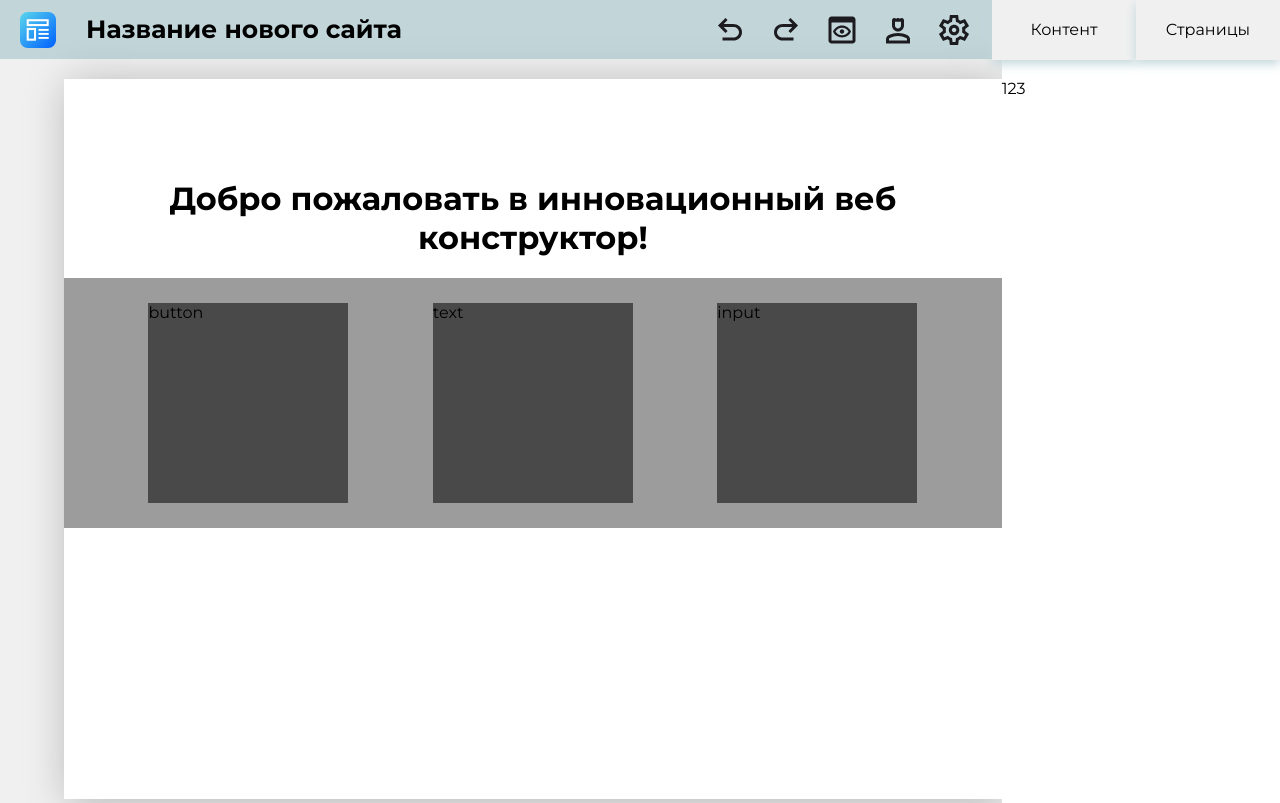
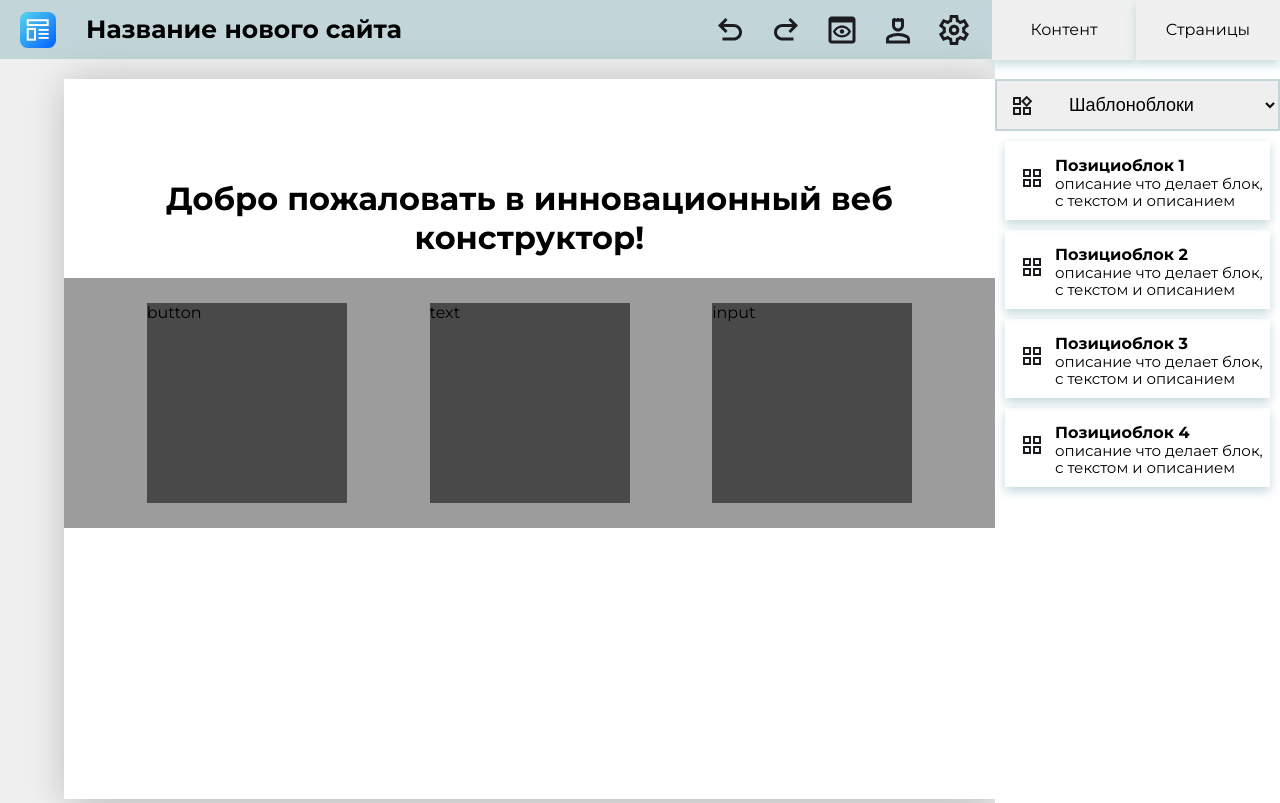
Before and after one commit to NikMakPak/weneo_, a React (Create React App) app: page / in a window 1280 px wide. Built offline with nearby package versions, Linux system fonts and the light colour scheme.

Commit message:
Add Sidebar selector and sidebar blocks

```diff
--- /dev/null
+++ b/src/components/SidebarBlock/SidebarBlock.jsx
@@ -0,0 +1,16 @@
+import React from 'react';
+import styles from './SidebarBlock.module.scss'
+
+const SidebarBlock = ({ title, descr }) => {
+    return (
+        <div className={styles.block}>
+            <img src='./img/grid_view.svg' alt="icon" />
+            <div className={styles.content}>
+                <h4>{title}</h4>
+                <p>{descr}</p>
+            </div>
+        </div>
+    );
+};
+
+export default SidebarBlock;
--- /dev/null
+++ b/src/components/SidebarBlock/SidebarBlock.module.scss
@@ -0,0 +1,28 @@
+@import "../../styleVars.scss";
+@import "../../utils/clearStyle.scss";
+
+.block {
+    @include clear;
+    min-height: 79px;
+    box-shadow: 0px 4px 10px #C2D6DA;
+    padding: 10px 5px 10px 0;
+    box-sizing: border-box;
+    margin-bottom: 10px;
+    transition: $T_TIME;
+
+
+    h4 {
+        font-weight: 600;
+        font-size: 16px;
+    }
+
+    p {
+        font-weight: 400;
+        font-size: 15px;
+        line-height: 17px;
+    }
+}
+.content{
+    margin-top: 5px;
+    margin-left: 50px;
+}
--- a/src/pages/Constructor/Constructor.jsx
+++ b/src/pages/Constructor/Constructor.jsx
@@ -1,21 +1,29 @@
 import React from "react"
 import styles from './Constructor.module.scss';
-import CapabilityCard from "../../components/CapabilityCard/CapabilityCard";
+import SidebarBlock from "../../components/SidebarBlock/SidebarBlock";
 import Block from "../../components/Block/Block";
 
 export default function Constructor() {
+    const arOptions = ['Шаблоноблоки', 'Нейроноблоки', 'Позициоблоки'];
+    const [value, setValue] = React.useState("");
+    const [rotateWidg, setRotateWidg] = React.useState(0);
+
+    const options = arOptions.map((text, index) => {
+        return <option key={index} value={index}>{text}</option>;
+    });
     return (<>
+
         <div className={styles.headerBar}>
             <div className={styles.headLBar}>
-          <img width={36} height={36} src="./img/construct.svg" alt=""/>
+                <img width={36} height={36} src="./img/construct.svg" alt="" />
                 <h3>Название нового сайта</h3>
             </div>
             <div className={styles.headRBar}>
-          <img src="./img/undo.svg" alt=""/>
-          <img style={{transform: "rotateY(180deg)"}} src="./img/undo.svg" alt=""/>
-          <img src="./img/preview.svg" alt=""/>
-          <img src="./img/person_min.svg" alt=""/>
-          <img src="./img/settings.svg" alt=""/>
+                <img src="./img/undo.svg" alt="" />
+                <img style={{ transform: "rotateY(180deg)" }} src="./img/undo.svg" alt="" />
+                <img src="./img/preview.svg" alt="" />
+                <img src="./img/person_min.svg" alt="" />
+                <img src="./img/settings.svg" alt="" />
                 <div className={styles.barSelector}>
                     <ul>
                         <li>Контент</li>
@@ -27,11 +35,37 @@ export default function Constructor() {
         <div className={styles.construct}>
             <div className={styles.constrWindow}>
                 {/* Рабочая зона */}
-          <h1 style={{'textAlign': "center", "marginTop": 100}}>Добро пожаловать в инновационный веб конструктор!</h1>
-          <Block/>
+                <h1 style={{ 'textAlign': "center", "marginTop": 100 }}>Добро пожаловать в инновационный веб конструктор!</h1>
+                <Block />
             </div>
             <div className={styles.sideBar}>
-          123
+                <img style={{ transform: `rotate(${rotateWidg}deg)` }} src="./img/widgets.svg" alt="" />
+                <select value={value} onChange={(event) => { setValue(event.target.value); setRotateWidg(prev => prev + 90) }}>
+                    {options}
+                </select>
+                <div className={styles.sideBarContent}>
+                    {value === "0" ?
+                        <>
+                            <SidebarBlock title={"Шаблоноблок 1"} descr={"описание что делает блок, с текстом и описанием"} />
+                            <SidebarBlock title={"Шаблоноблок 2"} descr={"описание что делает блок, с текстом и описанием"} />
+                            <SidebarBlock title={"Шаблоноблок 3"} descr={"описание что делает блок, с текстом и описанием"} />
+                            <SidebarBlock title={"Шаблоноблок 4"} descr={"описание что делает блок, с текстом и описанием"} />
+                        </>
+                        : value === "1" ?
+                            <>
+                                <SidebarBlock title={"Нейроноблок 1"} descr={"описание что делает блок, с текстом и описанием"} />
+                                <SidebarBlock title={"Нейроноблок 2"} descr={"описание что делает блок, с текстом и описанием"} />
+                                <SidebarBlock title={"Нейроноблок 3"} descr={"описание что делает блок, с текстом и описанием"} />
+                                <SidebarBlock title={"Нейроноблок 4"} descr={"описание что делает блок, с текстом и описанием"} />
+                            </>
+                            : <>
+                            <SidebarBlock title={"Позициоблок 1"} descr={"описание что делает блок, с текстом и описанием"} />
+                            <SidebarBlock title={"Позициоблок 2"} descr={"описание что делает блок, с текстом и описанием"} />
+                            <SidebarBlock title={"Позициоблок 3"} descr={"описание что делает блок, с текстом и описанием"} />
+                            <SidebarBlock title={"Позициоблок 4"} descr={"описание что делает блок, с текстом и описанием"} />
+                        </>
+                        }
+                </div>
             </div>
 
         </div>
--- a/src/pages/Constructor/Constructor.module.scss
+++ b/src/pages/Constructor/Constructor.module.scss
@@ -77,15 +77,17 @@
     height: 93vh;
     width: 285px;
     background: #FFF;
-    img{
+    img:nth-child(1){
         width: 24px;
         height: 24px;
         position:absolute;
         margin-top: 15px;
         margin-left: 15px;
+        transition: transform $T_TIME;
     }
 
     select{
+        margin-bottom: 10px;
         border: 2px solid #C2D6DA;
         font-size: 18px;
         text-align: center;
@@ -96,4 +98,9 @@
         border: 2px solid #859497;
         outline: none;
     }
+
 }
+
+.sideBarContent{
+    padding: 0 10px;
+}
```
Also changed, not shown: public/img/grid_view.svg (added). Lines whose indentation alone changed are shown as unchanged.
